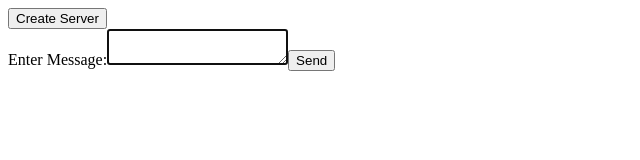
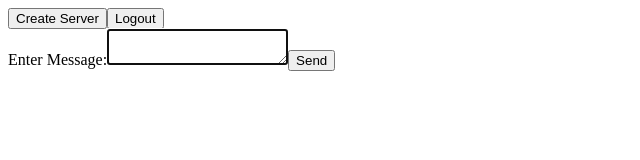
Before and after one commit to Varuna3/Grapevine, a React (Vite) app: page / in a window 1280 px wide. Shown: the top 160 px of the page, without its empty margins (0-640 px from the left). Built offline with nearby package versions, Linux system fonts and the light colour scheme; no server answers.

Commit message:
add logout button

```diff
--- /dev/null
+++ b/src/components/Logout.jsx
@@ -0,0 +1,14 @@
+import axios from 'axios'
+
+export default function Logout({ setShowModal }) {
+  return (
+    <button
+      onClick={async () => {
+        await axios.post('/api/logout')
+        setShowModal(true)
+      }}
+    >
+      Logout
+    </button>
+  )
+}
--- a/src/pages/HomePage.jsx
+++ b/src/pages/HomePage.jsx
@@ -8,6 +8,7 @@ import LoginModal from '../components/LoginModal'
 import CreateServerModal from '../components/CreateServerModal'
 
 import '../styles/home-page.scss'
+import Logout from '../components/Logout'
 
 export default function HomePage({ messages, setMessages }) {
   const [username, setUsername] = useState('')
@@ -60,6 +61,7 @@ export default function HomePage({ messages, setMessages }) {
         showServerModal={showServerModal}
         setShowServerModal={setShowServerModal}
       />
+      <Logout setShowModal={setShowModal} />
       <Messages messages={messages} setMessages={setMessages} />
       <InputArea
         callback={message => {
```
